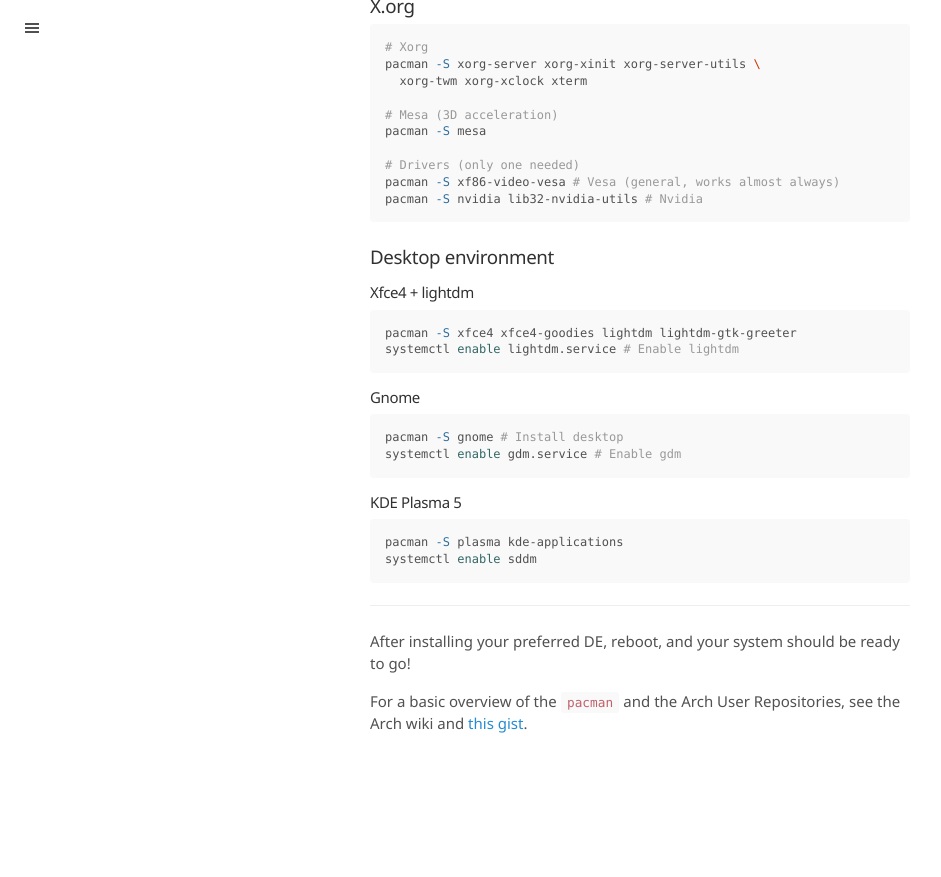
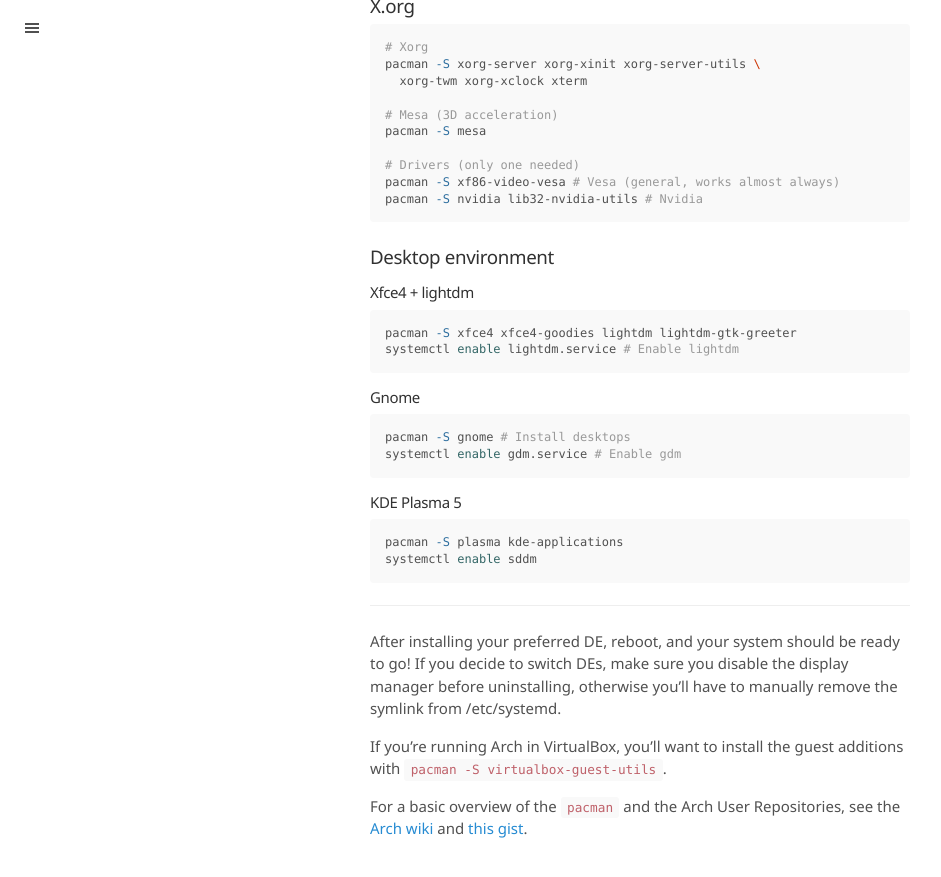
Before and after one commit to Alanaktion/alanaktion.github.io, a Jekyll site: the page built from _posts/2016-02-11-arch-setup.md, in a window 1280 px wide and 900 px high, scrolled down 2722 px. Shown: the top 877 px of the window, without its empty margins (0-941 px from the left). Built offline with Jekyll 4.4.1, drawn with Linux system fonts in a browser that asks for light colours; before the commit the page ends 3517 px from its top, so only the background shows below that.

Commit message:
Minor update to Arch Setup

````diff
--- a/_posts/2016-02-11-arch-setup.md
+++ b/_posts/2016-02-11-arch-setup.md
@@ -152,7 +152,7 @@
 #### Gnome
 
 ```bash
-pacman -S gnome # Install desktop
+pacman -S gnome # Install desktops
 systemctl enable gdm.service # Enable gdm
 ```
 
@@ -165,6 +165,8 @@
 
 ***
 
-After installing your preferred DE, reboot, and your system should be ready to go!
+After installing your preferred DE, reboot, and your system should be ready to go! If you decide to switch DEs, make sure you disable the display manager before uninstalling, otherwise you'll have to manually remove the symlink from /etc/systemd.
 
-For a basic overview of the `pacman` and the Arch User Repositories, see the Arch wiki and [this gist](https://gist.github.com/Alanaktion/03d7c0f12c5378ba269f).
+If you're running Arch in VirtualBox, you'll want to install the guest additions with `pacman -S virtualbox-guest-utils`.
+
+For a basic overview of the `pacman` and the Arch User Repositories, see the [Arch wiki](https://wiki.archlinux.org/	) and [this gist](https://gist.github.com/Alanaktion/03d7c0f12c5378ba269f).
````
